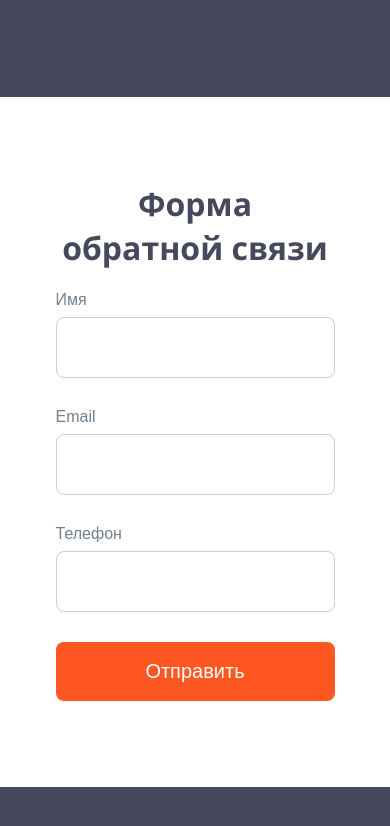
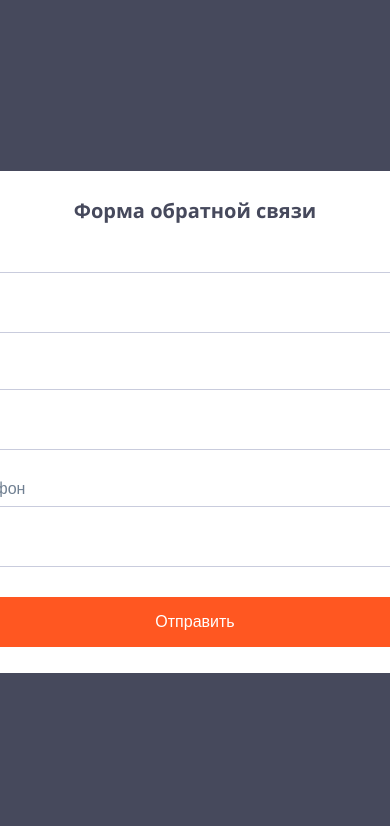
Before and after one commit to saruman-87/feedback-form-ykul, a plain HTML site: page index.html in a window 390 px wide. Shown: the top 826 px of the page. Drawn offline with Linux system fonts and the light colour scheme; a web font is replaced by a local one.

Commit message:
Добавлена адаптивность

```diff
--- a/styles/elements.css
+++ b/styles/elements.css
@@ -1,5 +1,5 @@
 .button{
-  padding: 18px;
+  padding: 24px 16px;
   font-size: var(--font-size-form-medium);
   border-radius: 8px;
   border: none;
@@ -17,3 +17,10 @@
 .button--orange:focus {
   outline: none;
 }
+
+@media (min-width: 375px) and (max-width: 768px){
+	.button{
+    padding: 16px 16px;
+    font-size: var(--font-size-form-small);
+  }
+}
--- a/styles/feedback-form.css
+++ b/styles/feedback-form.css
@@ -1,7 +1,8 @@
 .feedback-form{
-  width: 480px;
+  min-width: 728px;
+  height: 100%;
   background: white;
-  padding: 64px 124px 64px 124px;
+  padding: 54px 114px 54px 114px;
   border-radius: 18px;
 }
 
@@ -10,7 +11,7 @@
   font-size: var(--font-size-form-large);
   color: var(--font-color-form-title);
   text-align: center;
-  font-weight: 600;
+  font-weight: 600; /* Bold */
   line-height: 43.58px;
 }
 
@@ -33,3 +34,25 @@
   font-size: var(--font-size-form-medium);
   transition: border-color 0.3s;
 }
+/*Tablet*/
+@media (min-width: 376px) and (max-width: 768px) {
+	.feedback-form{
+    min-width: 500px;
+    height: 100%;
+    padding: 4px 14px 4px 14px;
+  }
+  .feedback-form__title{
+    font-size: var(--font-size-form-medium);
+  }
+}
+/*Mobile*/
+@media (max-width: 375px){
+	.feedback-form{
+    min-width: 320px;
+    height: 100%;
+    padding: 4px 14px 4px 14px;
+  }
+  .feedback-form__title{
+    font-size: var(--font-size-form-medium);
+  }
+}
--- a/styles/fonts.css
+++ b/styles/fonts.css
@@ -2,7 +2,7 @@
 @font-face {
   font-family: 'Open Sans';
   src: url('../fonts/OpenSans-Regular.ttf') format('truetype');
-  font-weight: 400;
+  font-weight: 300;
   font-style: normal;
   font-display: swap;
 }
--- a/styles/global.css
+++ b/styles/global.css
@@ -1,3 +1,7 @@
+*, *::before, *::after {
+  box-sizing: border-box;
+}
+
 body{
   background: var(--bg-color);
   margin: 0;
--- a/styles/styles.css
+++ b/styles/styles.css
@@ -1,6 +1,6 @@
 /*Подключаем шрифты*/
+@import url(vars.css);
 @import url(fonts.css);
-@import url(vars.css);
 @import url(global.css);
 @import url(feedback-form.css);
 @import url(elements.css);
--- a/styles/vars.css
+++ b/styles/vars.css
@@ -1,7 +1,7 @@
 /*Основные переменные CSS*/
 :root{
   --bg-color:#46495C;
-  --font-family-form-title: "Open Sans";
+  --font-family-form-title: 'Open Sans', sans-serif;
   --font-family-form-label: "Gothic A1", sans-serif;
   --font-color-form-title: rgba(70, 73, 92, 1);
   --font-color-label:rgba(0, 28, 61, 0.56);
```
